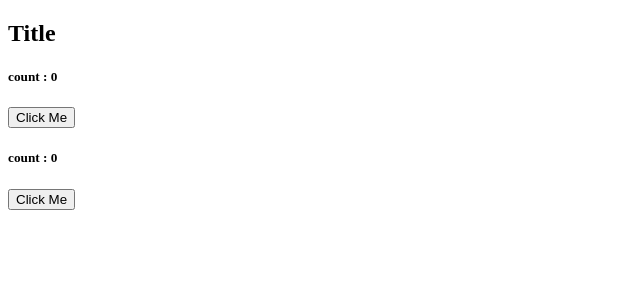
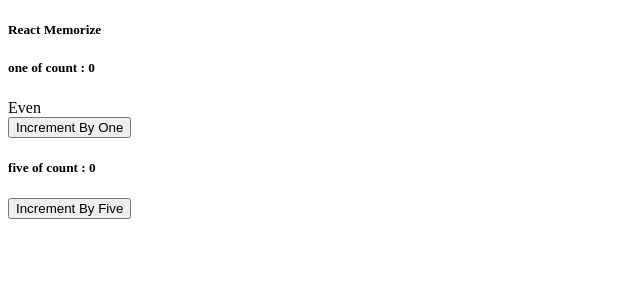
Before and after one commit to ashadul-mridha/eslint-prettier-setup, a React (Create React App) app: page / in a window 1280 px wide. Shown: the top 300 px of the page, without its empty margins (0-640 px from the left). Built offline with nearby package versions, Linux system fonts and the light colour scheme.

Commit message:
useCallback and useMemo done

```diff
--- a/src/component/CallBackAndMemo/Button.jsx
+++ b/src/component/CallBackAndMemo/Button.jsx
@@ -1,17 +1,14 @@
-import React, { Component } from 'react'
+import React from 'react'
 
-export default class Button extends Component {
+function Button({handleClick , children}) {
 
-    constructor(props){
-        super(props)
-    }
+    console.log('render button', children);
 
-  render() {
-    return (
-      <>
-        <button onClick={this.props.handleClick}>Click Me</button>
-      </>
-    )
-  }
+  return (
+    <>
+      <button onClick={handleClick}>{children}</button>
+    </>
+  )
+}
 
-}
+export default React.memo(Button)
--- a/src/component/CallBackAndMemo/ShowState.jsx
+++ b/src/component/CallBackAndMemo/ShowState.jsx
@@ -1,16 +1,14 @@
-import React, { Component } from 'react'
+import React from 'react'
 
-export default class ShowState extends Component {
+function ShowState({ title, counter}) {
 
-    constructor(props){
-        super(props)
-    }
+    console.log('render State Compo' , title);
 
-  render() {
-    return (
-      <>
-        <h5>count : {this.props.counter}</h5>
-      </>
-    )
-  }
+  return (
+    <>
+      <h5> {title} of count : {counter}</h5>
+    </>
+  )
 }
+
+export default React.memo(ShowState)
--- a/src/component/CallBackAndMemo/Title.jsx
+++ b/src/component/CallBackAndMemo/Title.jsx
@@ -1,10 +1,13 @@
-import { Component } from "react";
+import React from 'react'
 
+function Title() {
 
-export default class Title extends Component {
-    render(){
-        return(
-            <h2>Title</h2>
-        )
-    }
+    console.log('render title');
+
+  return (
+    <>
+        <h5>React Memorize </h5>
+    </>
+  )
 }
+export default React.memo(Title)
--- a/src/component/CallBackAndMemo/UseCallbackFn.jsx
+++ b/src/component/CallBackAndMemo/UseCallbackFn.jsx
@@ -1,4 +1,6 @@
 import React from 'react'
+import { useCallback } from 'react';
+import { useMemo } from 'react';
 import { useState } from 'react'
 import Button from './Button';
 import ShowState from './ShowState';
@@ -9,21 +11,36 @@ export default function UseCallbackFn() {
     const [countOne , setCountOne] = useState(0);
     const [countFive , setCountFive] = useState(0);
 
-    const handleCouterOne = () => {
+    const handleCouterOne = useCallback(() => {
         setCountOne( (prevState) => prevState + 1)
-    }
+    }, [])
 
-    const handleCouterFive = () => {
+    const handleCouterFive = useCallback(() => {
         setCountFive( (prevState) => prevState + 5)
-    }
+    }, [])
+
+    const isEvenOrOdd = useMemo(() => {
+
+      let i = 0;
+      while(i < 10000000) i +=1;
+       return countOne % 2 === 0;
+
+    }, [countOne])
+
 
   return (
     <>
         <Title />
-        <ShowState counter={countOne} />
-        <Button handleClick={handleCouterOne} />
-        <ShowState counter={countFive} />
-        <Button handleClick={handleCouterFive} />
+        <ShowState counter={countOne} title="one" />
+        <span>{isEvenOrOdd ? 'Even' : 'Odd'}</span>
+        <br />
+        <Button handleClick={handleCouterOne}>
+          Increment By One
+        </Button>
+        <ShowState counter={countFive} title="five"  />
+        <Button handleClick={handleCouterFive}>
+          Increment By Five
+        </Button>
     </>
   )
 }
--- a/src/index.js
+++ b/src/index.js
@@ -7,9 +7,9 @@ import App from './App';
 
 const root = ReactDOM.createRoot(document.getElementById('root'));
 root.render(
-    <React.StrictMode>
+    <>
         <App />
-    </React.StrictMode>
+    </>
 );
 
 reportWebVitals();
```
